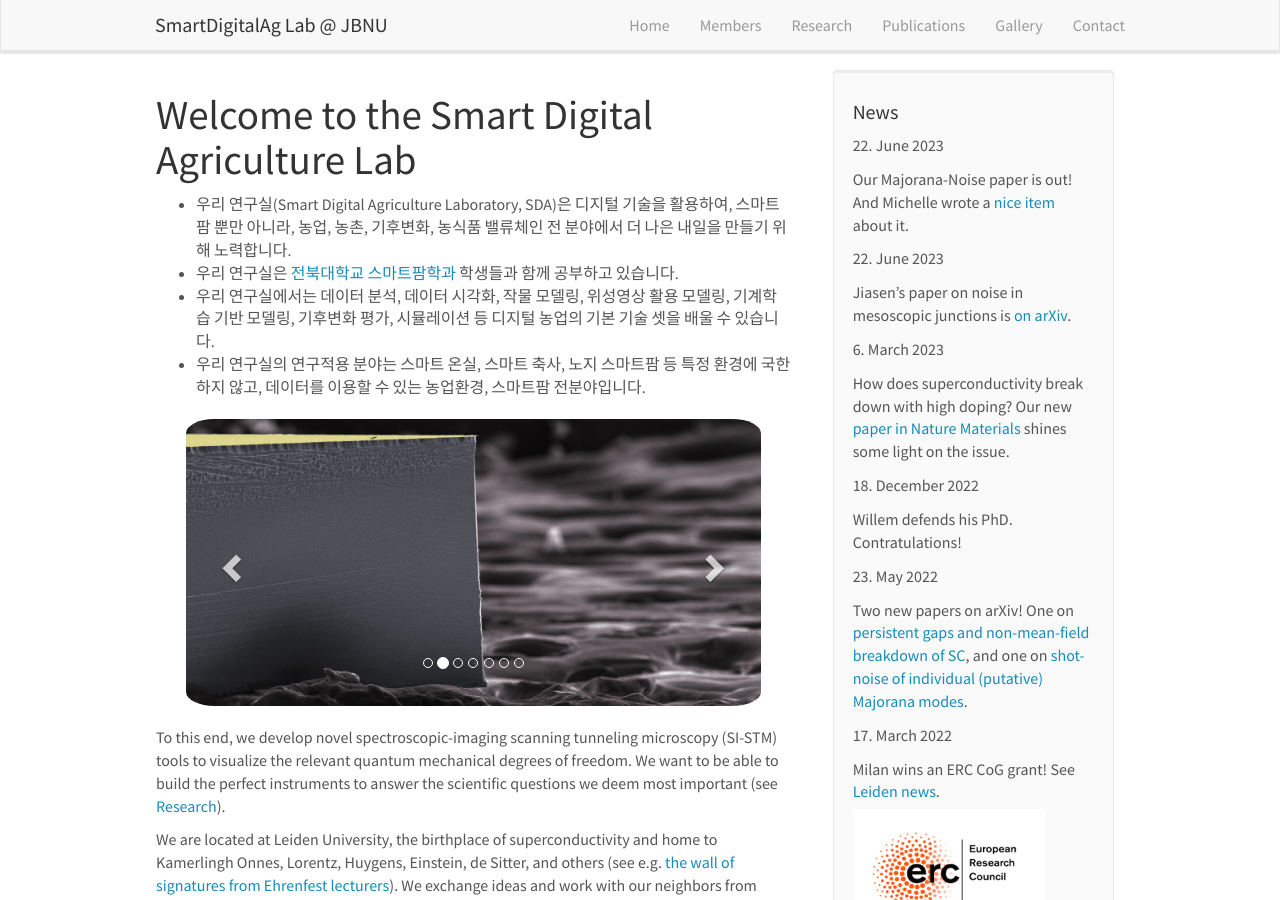
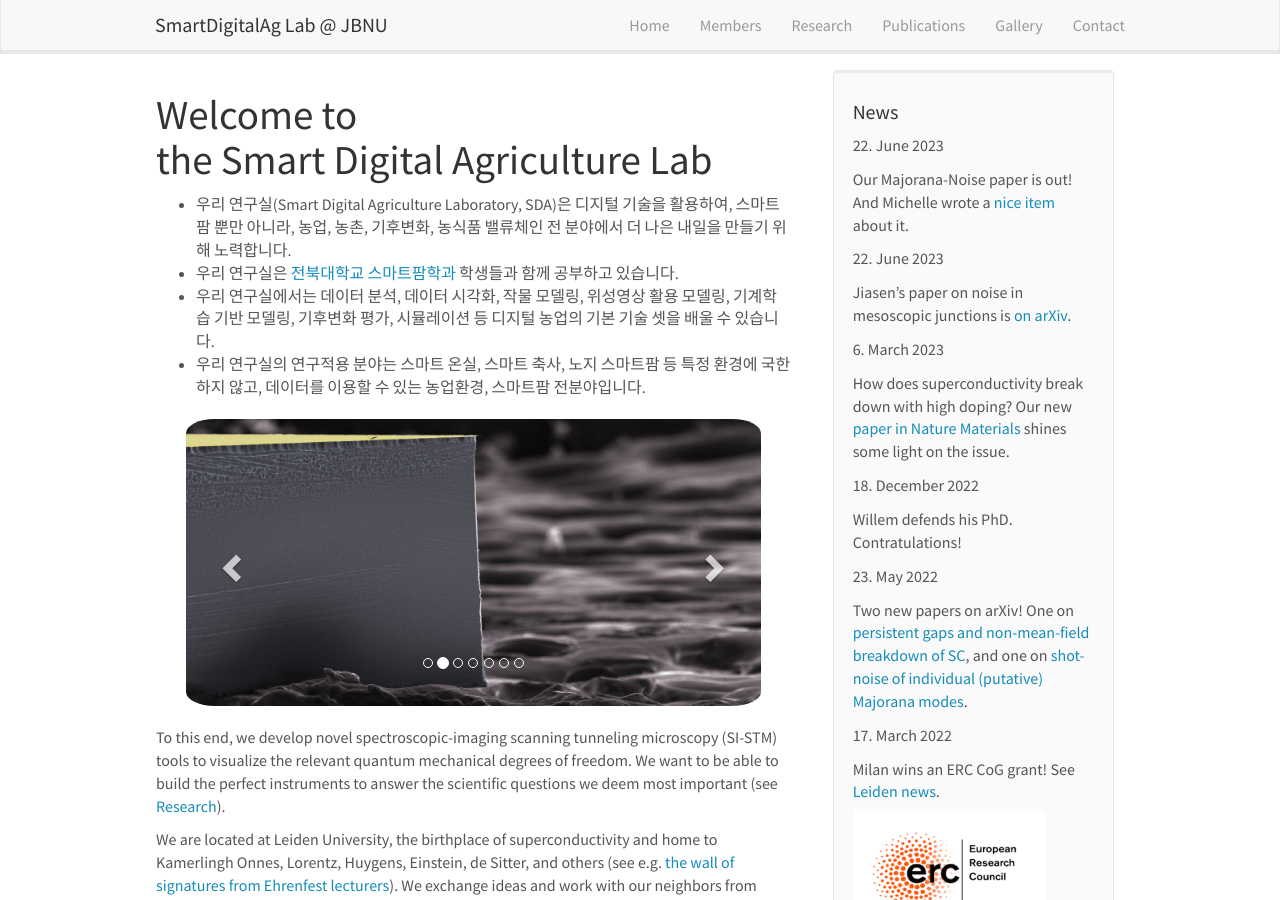
Before and after one commit to SmartDigitalAg/SmartDigitalAg.github.io, a Jekyll site: the page built from _pages/home.md, in a window 1280 px wide and 900 px high. Built offline with Jekyll 4.4.1, drawn with Linux system fonts in a browser that asks for light colours; nearby versions of some CDN libraries.

Commit message:
메인페이지 수정 - 사진test

```diff
--- a/_layouts/homelay.html
+++ b/_layouts/homelay.html
@@ -3,7 +3,7 @@
 ---
 
   <div id="homeid" class="col-sm-8">
-        <h1>Welcome to the Smart Digital Agriculture Lab</h1>
+        <h1>Welcome to <br> the Smart Digital Agriculture Lab</h1>
 
 	{{ content }}
   </div>
--- a/_pages/home.md
+++ b/_pages/home.md
@@ -27,7 +27,7 @@
     <!-- Items -->
     <div class="carousel-inner" markdown="0">
         <div class="item active">
-            <img src="{{ site.url }}{{ site.baseurl }}/images/slider7001400/QPI_Rh.jpg" alt="Slide 1" />
+            <img src="{{ site.url }}{{ site.baseurl }}/images/slider7001400/kale.png" alt="Slide 1" />
         </div>
         <div class="item">
             <img src="{{ site.url }}{{ site.baseurl }}/images/slider7001400/SmartTipSide.jpg" alt="Slide 2" />
```
Also changed, not shown: 1 other file.
